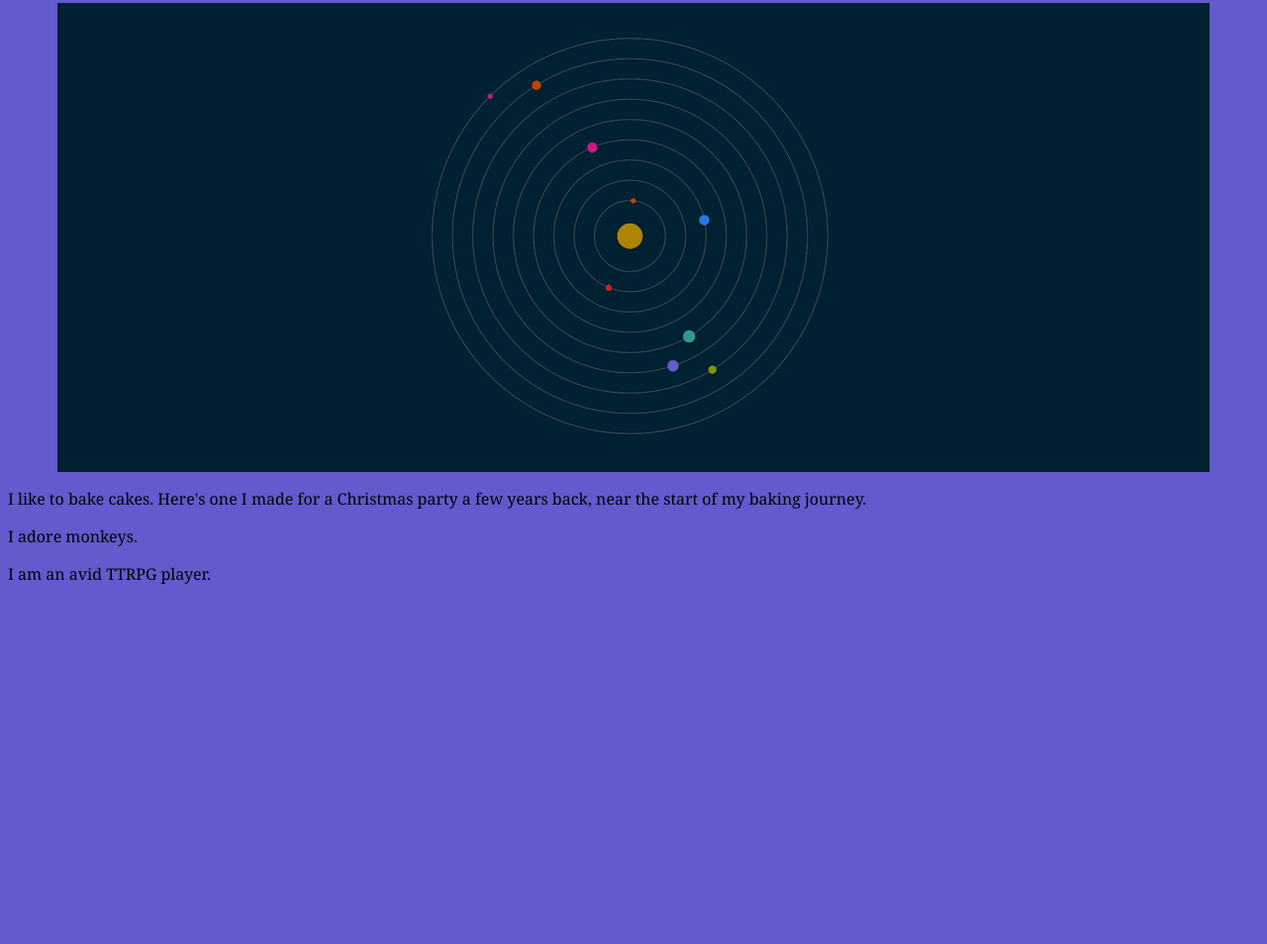
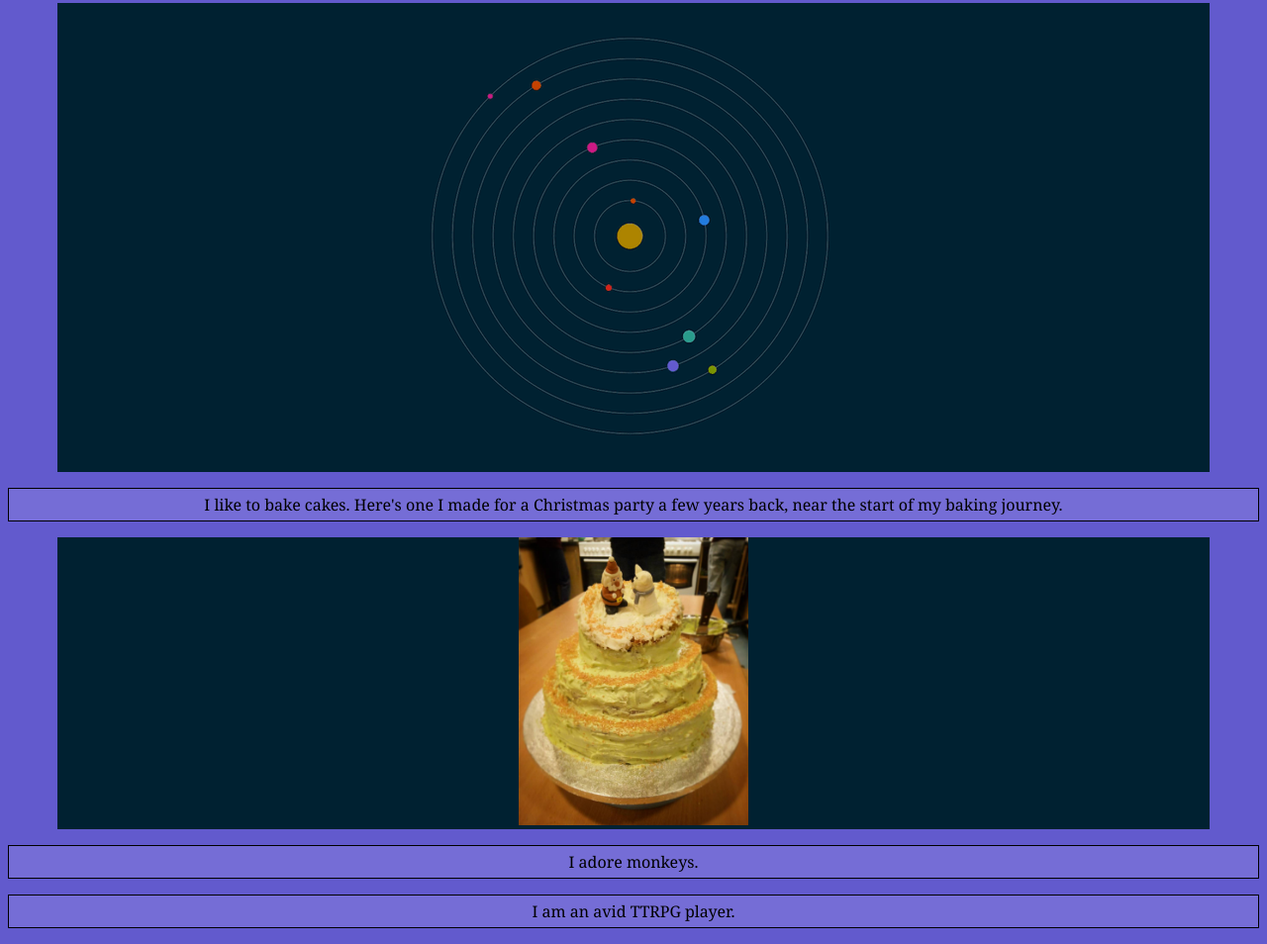
Before and after one commit to MaidenAsh/MaidenAsh.github.io, a plain HTML site: page bio.html in a window 1280 px wide. Shown: the part 208-1162 px from the top of the page at 99% size. Before the commit the page ends 815 px from the top, so only its background shows below. Drawn offline with Linux system fonts and the light colour scheme.

Commit message:
Added image

```diff
--- a/bio.html
+++ b/bio.html
@@ -29,18 +29,21 @@
                     <img src="orbits.gif" alt="The solar system in action.">
                 </section>
                 <section class="cakes">
-                    <p>
+                    <p class="p1">
                     I like to bake cakes. Here's one I made for a Christmas party a few years back,
                     near the start of my baking journey.
                     </p>
                 </section>
+                <section class="img1">
+                    <img class="img2" src="christmasCake.jpg" alt="The solar system in action.">
+                </section>
                 <section class="monkey">
-                    <p>
+                    <p class="p1">
                     I adore monkeys.
                     </p>
                 </section>
                 <section class="TTRPG">
-                    <p>
+                    <p class="p1">
                     I am an avid TTRPG player.
                     </p>
                 </section>
@@ -51,6 +54,5 @@
 
         <footer>
         </footer>
-
     </body>
 </html>
--- a/style.css
+++ b/style.css
@@ -25,6 +25,10 @@ h1, h2, p {
   text-align: center;
 }
 
+.img2 {
+  width:20%;
+}
+
 /*
 below is trying to get the gif and the text on the same line
 keep running into alignment issue, text aligned to bottom of
```
Also changed, not shown: christmasCake.jpg (added).
